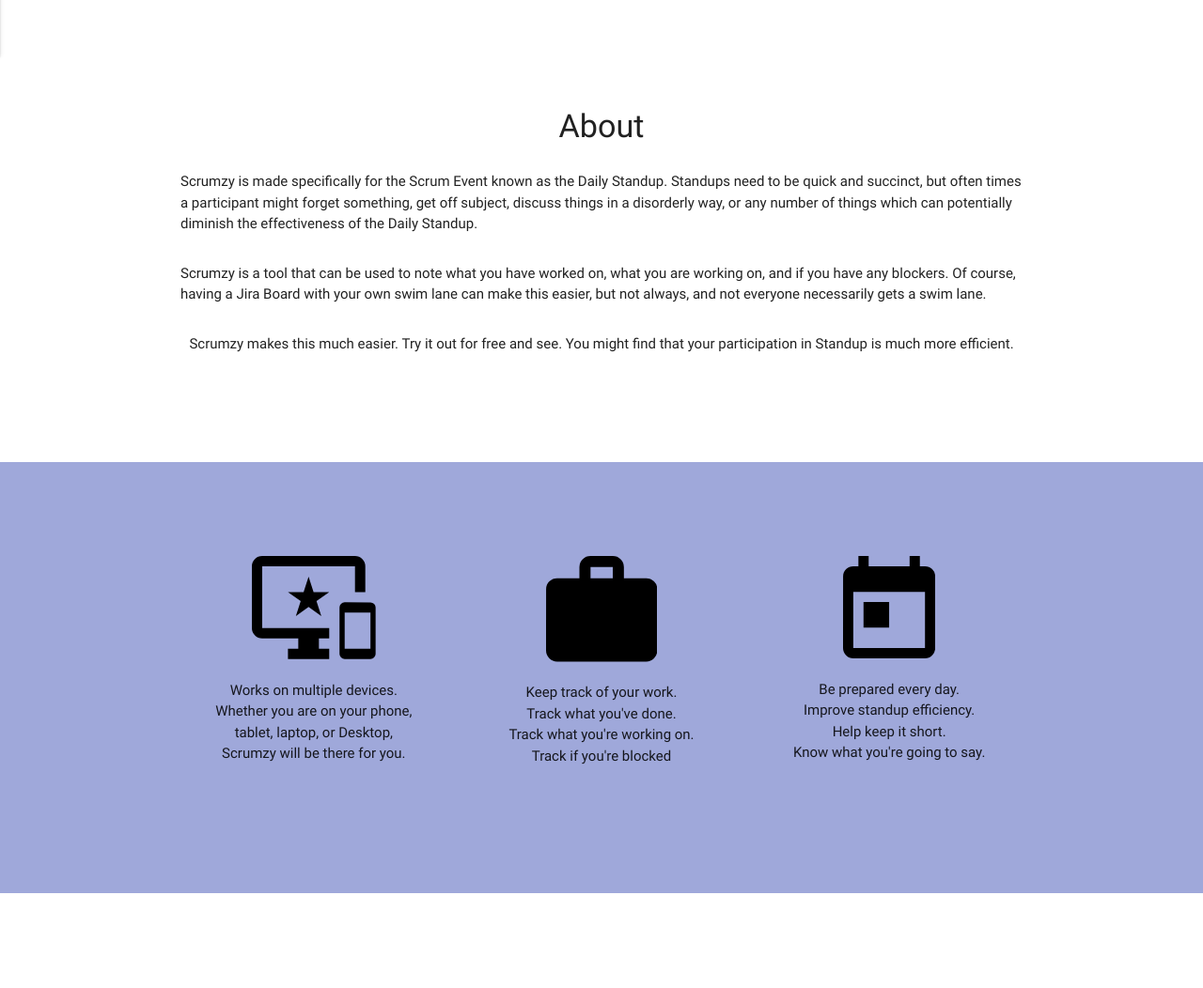
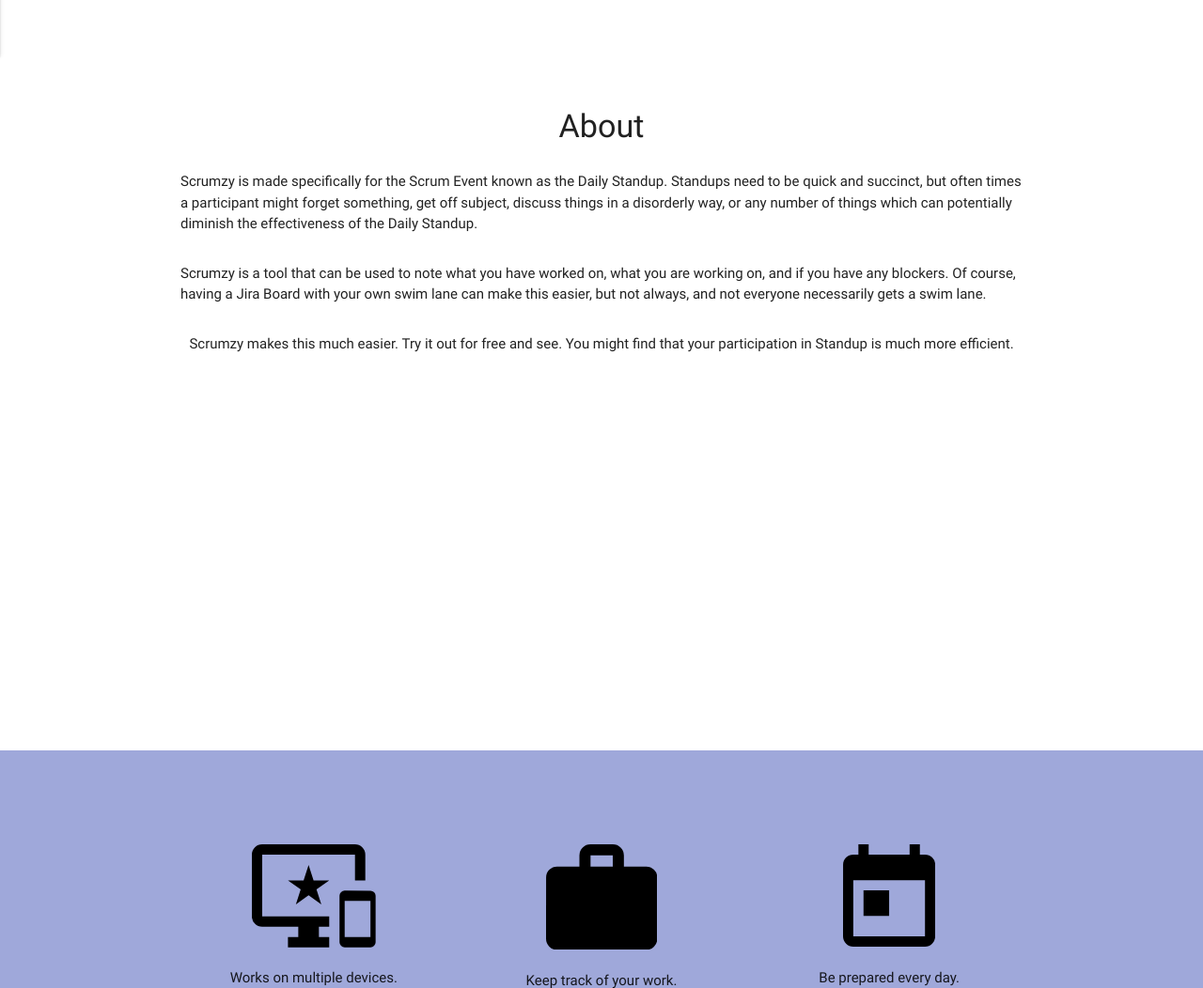
Before and after one commit to danrichdan/standup-node, a Node server app: page / in a window 1280 px wide. Shown: the part 801-1853 px from the top of the page at 94% size. Run offline with Node 20, Linux system fonts and the light colour scheme; some libraries are stand-ins or nearby versions.

Commit message:
changed the about section

```diff
--- a/public/css/main.css
+++ b/public/css/main.css
@@ -35,6 +35,10 @@
   justify-content: center;
   align-items: center;
   flex-direction: column;
+}
+
+#about {
+  height: 100vh;
 }
 
 .heading-margin {
```
Also changed, not shown: 2 other files.
